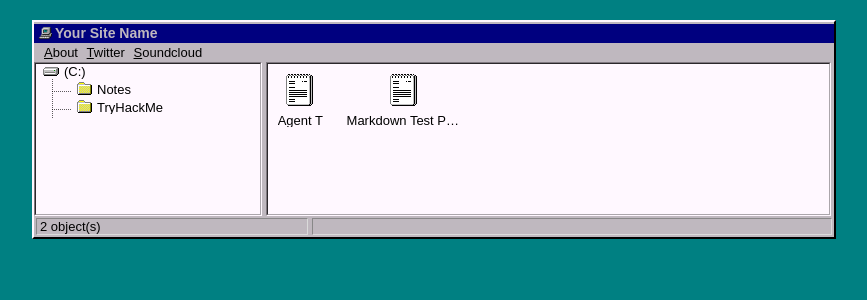
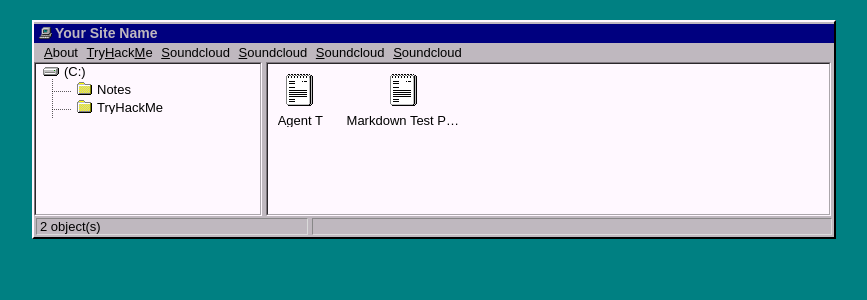
Before and after one commit to friesalafrancais/friesalafrancais.github.io, a Jekyll site: the page built from index.html, in a window 1280 px wide. Shown: the top 300 px of the page, without its empty margins (206-1073 px from the left). Built offline with Jekyll 4.4.1, drawn with Linux system fonts in a browser that asks for light colours.

Commit message:
Update topbar.html

```diff
--- a/_includes/topbar.html
+++ b/_includes/topbar.html
@@ -1,5 +1,8 @@
 <ul class="topbar">
 	<a href="/me"><li><u>A</u>bout</li></a>
-	<a href="http://twitter.com/h01000110" target="_blank"><li><u>T</u>witter</li></a>
+	<a href="https://tryhackme.com/p/AleksandrM" target="_blank"><li><u>T</u>ry<u>H</u>ack<u>M</u>e</li></a>
+	<a href="http://soundcloud.com/h01000110" target="_blank"><li><u>S</u>oundcloud</li></a>
+	<a href="http://soundcloud.com/h01000110" target="_blank"><li><u>S</u>oundcloud</li></a>
+	<a href="http://soundcloud.com/h01000110" target="_blank"><li><u>S</u>oundcloud</li></a>
 	<a href="http://soundcloud.com/h01000110" target="_blank"><li><u>S</u>oundcloud</li></a>
 </ul>
```
